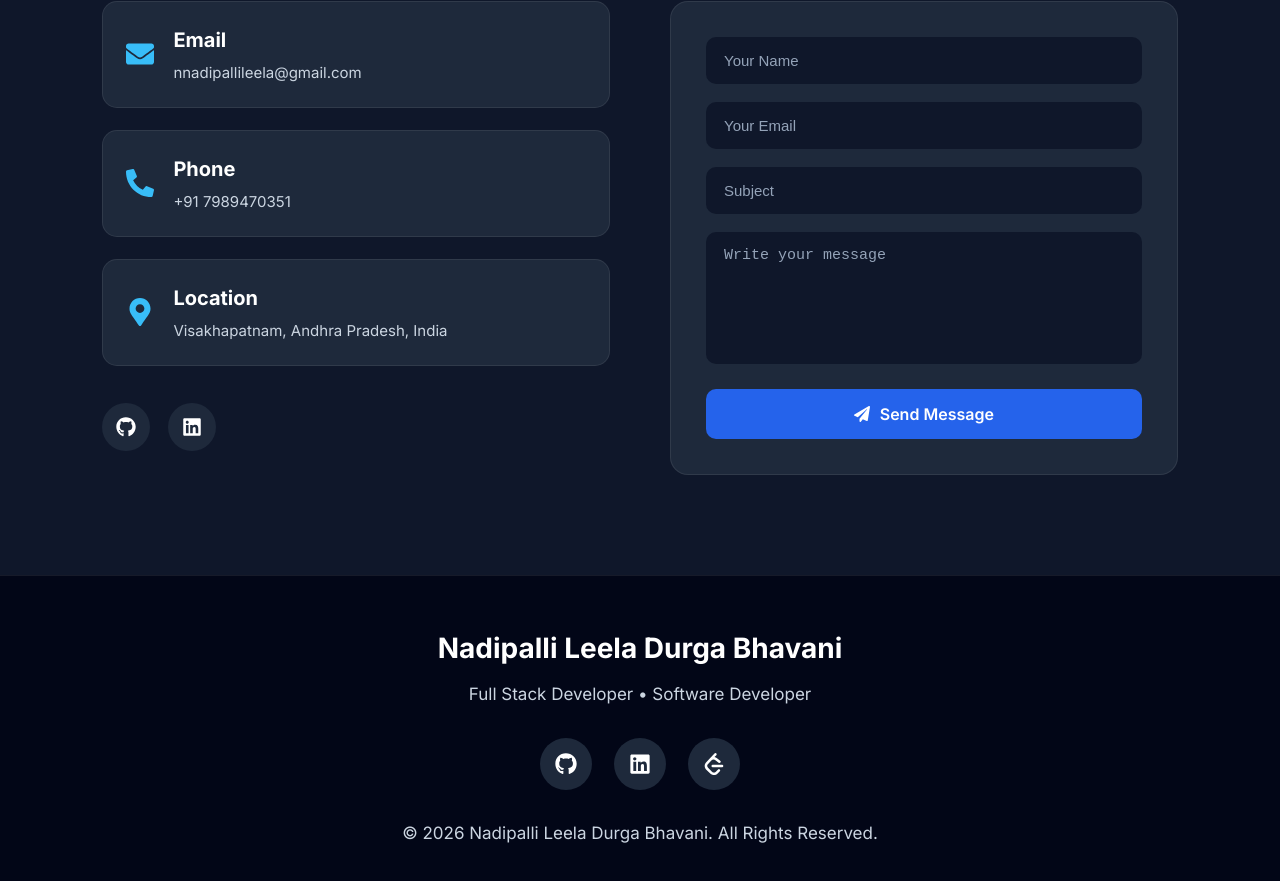
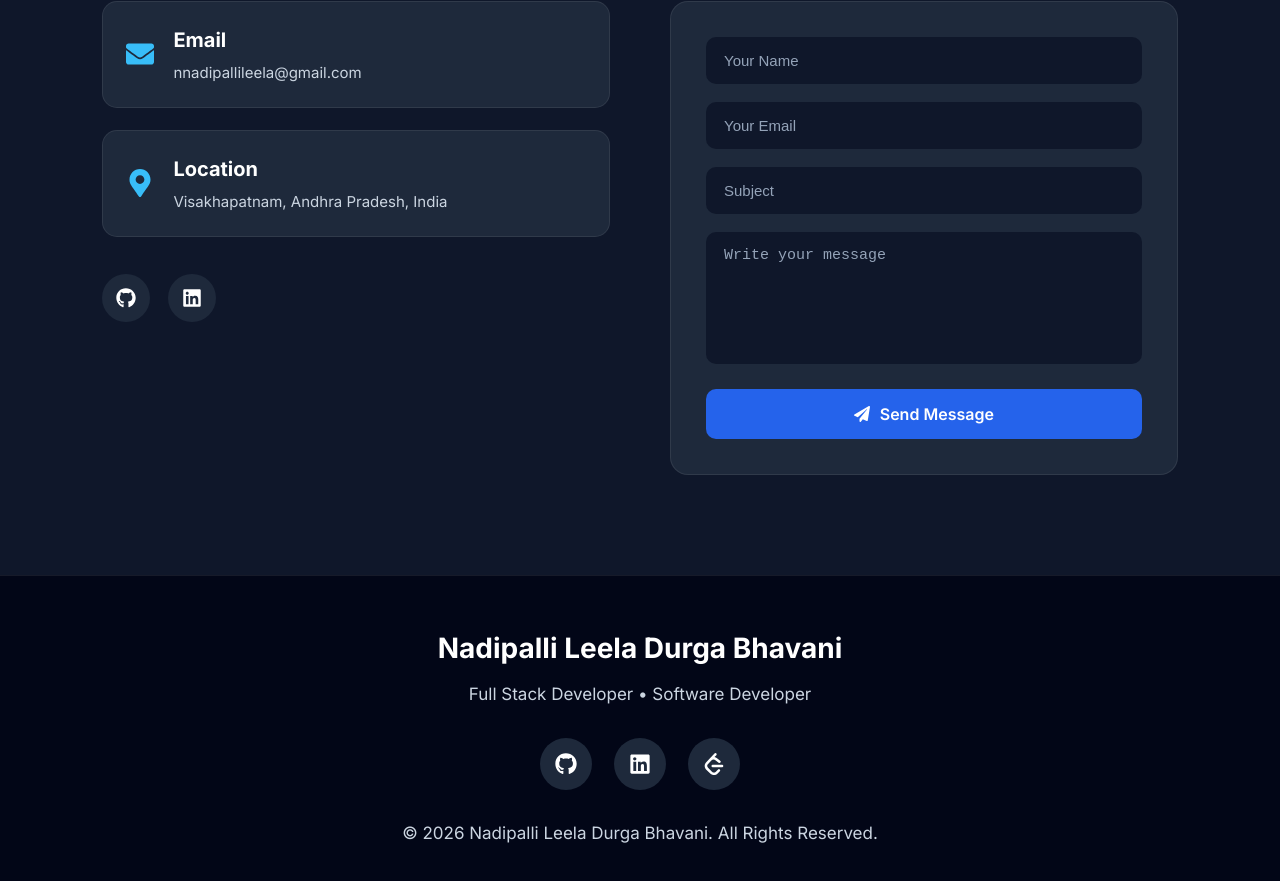
Before and after one commit to Leela78/Portfolio, a React (Vite) app: page / in a window 1280 px wide. Shown: the part 8012-8893 px from the top of the page. Built offline with nearby package versions, Linux system fonts and the light colour scheme.

Commit message:
contact updated

```diff
--- a/src/components/Contact/Contact.jsx
+++ b/src/components/Contact/Contact.jsx
@@ -2,7 +2,6 @@ import "./Contact.css";
 
 import {
   FaEnvelope,
-  FaPhoneAlt,
   FaMapMarkerAlt,
   FaGithub,
   FaLinkedin,
@@ -10,11 +9,8 @@ import {
 } from "react-icons/fa";
 
 function Contact() {
-
   return (
-
     <section className="contact" id="contact">
-
       <h2 className="section-title">
         Get In Touch
       </h2>
@@ -26,67 +22,31 @@ function Contact() {
       </p>
 
       <div className="contact-container">
-
         <div className="contact-left">
 
           <div className="contact-card">
-
             <FaEnvelope />
-
             <div>
-
               <h3>Email</h3>
-
-              <p>
-                nnadipallileela@gmail.com
-              </p>
-
+              <p>nnadipallileela@gmail.com</p>
             </div>
-
           </div>
 
           <div className="contact-card">
-
-            <FaPhoneAlt />
-
+            <FaMapMarkerAlt />
             <div>
-
-              <h3>Phone</h3>
-
-              <p>
-                +91 7989470351
-              </p>
-
+              <h3>Location</h3>
+              <p>Visakhapatnam, Andhra Pradesh, India</p>
             </div>
-
-          </div>
-
-          <div className="contact-card">
-
-            <FaMapMarkerAlt />
-
-            <div>
-
-              <h3>Location</h3>
-
-              <p>
-                Visakhapatnam, Andhra Pradesh, India
-              </p>
-
-            </div>
-
           </div>
 
           <div className="social-links">
-
             <a
               href="https://github.com/Leela78"
               target="_blank"
               rel="noopener noreferrer"
             >
-
               <FaGithub />
-
             </a>
 
             <a
@@ -94,17 +54,13 @@ function Contact() {
               target="_blank"
               rel="noopener noreferrer"
             >
-
               <FaLinkedin />
-
             </a>
-
           </div>
 
         </div>
 
         <form className="contact-form">
-
           <input
             type="text"
             placeholder="Your Name"
@@ -126,21 +82,14 @@ function Contact() {
           ></textarea>
 
           <button type="submit">
-
             <FaPaperPlane />
-
             Send Message
-
           </button>
-
         </form>
 
       </div>
-
     </section>
-
   );
-
 }
 
 export default Contact;
```
